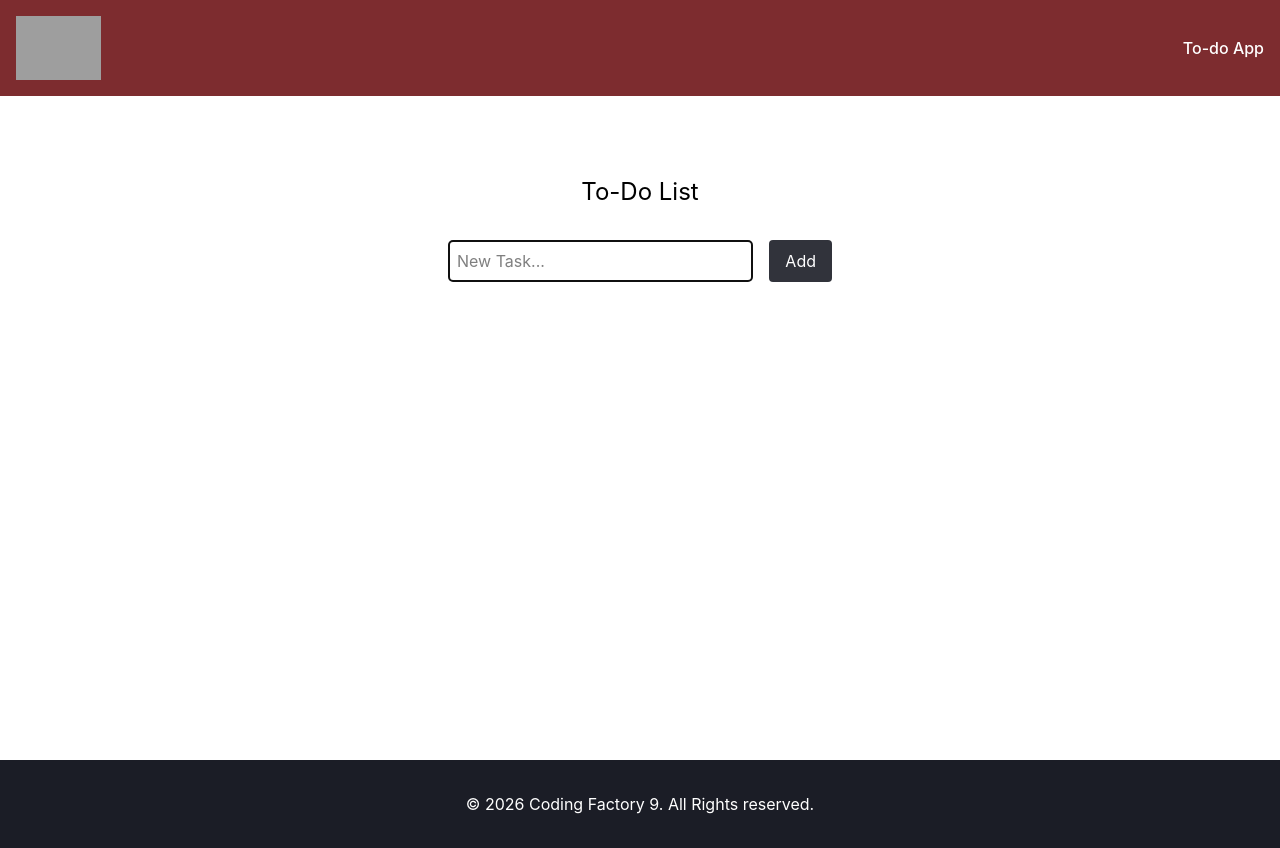
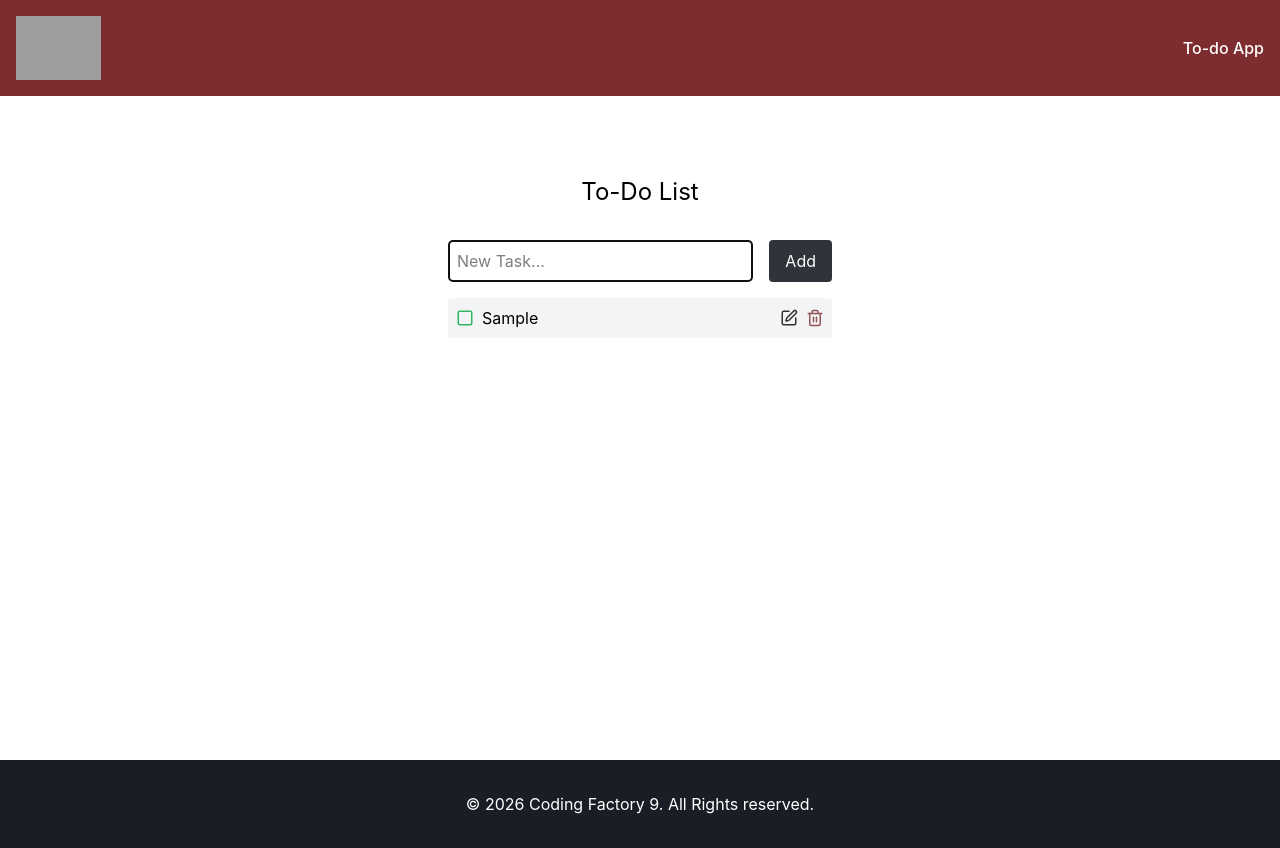
Before and after one commit to nikosp25/cf9-react-todo-app, a React (Vite) app: page / in a window 1280 px wide. Both pictures are taken after typing "Sample" into the empty fields and a click on the button "Add". Built offline with nearby package versions, Linux system fonts and the light colour scheme; grey boxes are pictures that could not be loaded.

Commit message:
feat(todo): add  TodoList component

```diff
--- a/src/features/todo/TodoApp.tsx
+++ b/src/features/todo/TodoApp.tsx
@@ -1,6 +1,7 @@
 import TodoForm from "./TodoForm.tsx";
 import {useRef} from "react";
 import {useTodos} from "./hooks/useTodos.ts";
+import TodoList from "./TodoList.tsx";
 
 
 const TodoApp = () => {
@@ -21,10 +22,21 @@ const TodoApp = () => {
             <div className="max-w-sm mx-auto pb-12">
                 <h1 className="text-center text-2xl py-8">To-Do List</h1>
                 <TodoForm onAdd={handleAdd} inputRef={inputRef} />
+                <TodoList
+                    todos={todos}
+                    onToggle={toggleTodo}
+                    onEdit={editTodo}
+                    onDelete={deleteTodo}
+                />
             </div>
+
         </>
     );
 };
 
 
+
+
+
+
 export default TodoApp;
--- /dev/null
+++ b/src/features/todo/TodoList.tsx
@@ -0,0 +1,91 @@
+import IconButton from "../../shared/ui/IconButton.tsx";
+import {CheckSquare, Edit, Save, Square, Trash2, X} from "lucide-react";
+import type {TodoListProps} from "./types.ts";
+import {useState} from "react";
+
+const TodoList = ({
+                      todos,
+                      onToggle,
+                      onEdit,
+                      onDelete,
+                  }: TodoListProps) => {
+
+    const [editId, setEditId] = useState<number | null>(null);
+    const [editText, setEditText] = useState<string>("");
+
+    const handleEdit = (id: number, text: string) => {
+        setEditId(id);
+        setEditText(text);
+    }
+
+    const handleSave = (id: number) => {
+        if (editText.trim() !== ""){
+            onEdit(id, editText)
+            setEditId(null);
+            setEditText("");
+        }
+    }
+
+    const handleCancel = () => {
+        setEditId(null);
+        setEditText("");
+    }
+
+    return (
+        <>
+            <ul className="space-y-2">
+                {todos.map(todo => (
+                        <>
+                            <li key={todo.id} className="flex items-center justify-between bg-gray-100 p-2 rounded">
+                                {editId === todo.id ? (
+                                    <>
+                                        <div className="flex flex-1 gap-2">
+                                            <input
+                                                type="text"
+                                                value={editText}
+                                                onChange={(e) => {setEditText(e.target.value)}}
+                                                className="flex-1 border rounded gap-2"
+                                            />
+                                            <IconButton
+                                                onClick={() => {handleSave(todo.id)}}
+                                                icon={<Save size={18}/>}
+                                            />
+                                            <IconButton
+                                                addClasses="text-cf-dark-red"
+                                                onClick={() => {handleCancel()}}
+                                                icon={<X size={18}/>}
+                                            />
+                                        </div>
+                                    </>
+                                ) : (
+                                    <>
+                                        <div className="flex flex-1 items-center gap-2">
+                                            <IconButton
+                                                addClasses="text-green-600"
+                                                onClick={() => {onToggle(todo.id)}}
+                                                icon={todo.completed ? <CheckSquare size={18}/> : <Square size={18}/>}
+                                            />
+                                            <span>{todo.text}</span>
+                                        </div>
+                                        <div className="flex gap-2">
+                                            <IconButton
+                                                onClick={() => {handleEdit(todo.id, todo.text)}}
+                                                icon={<Edit size={18}/>}
+                                            />
+                                            <IconButton
+                                                addClasses="text-cf-dark-red"
+                                                onClick={() => {onDelete(todo.id)}}
+                                                icon={<Trash2 size={18}/>}
+                                            />
+                                        </div>
+                                    </>
+                                )}
+                            </li>
+                        </>
+                    )
+                )}
+            </ul>
+        </>
+    )
+}
+export default TodoList;
```
Also changed, not shown: src/features/todo/types.ts (+7 -0 lines).
